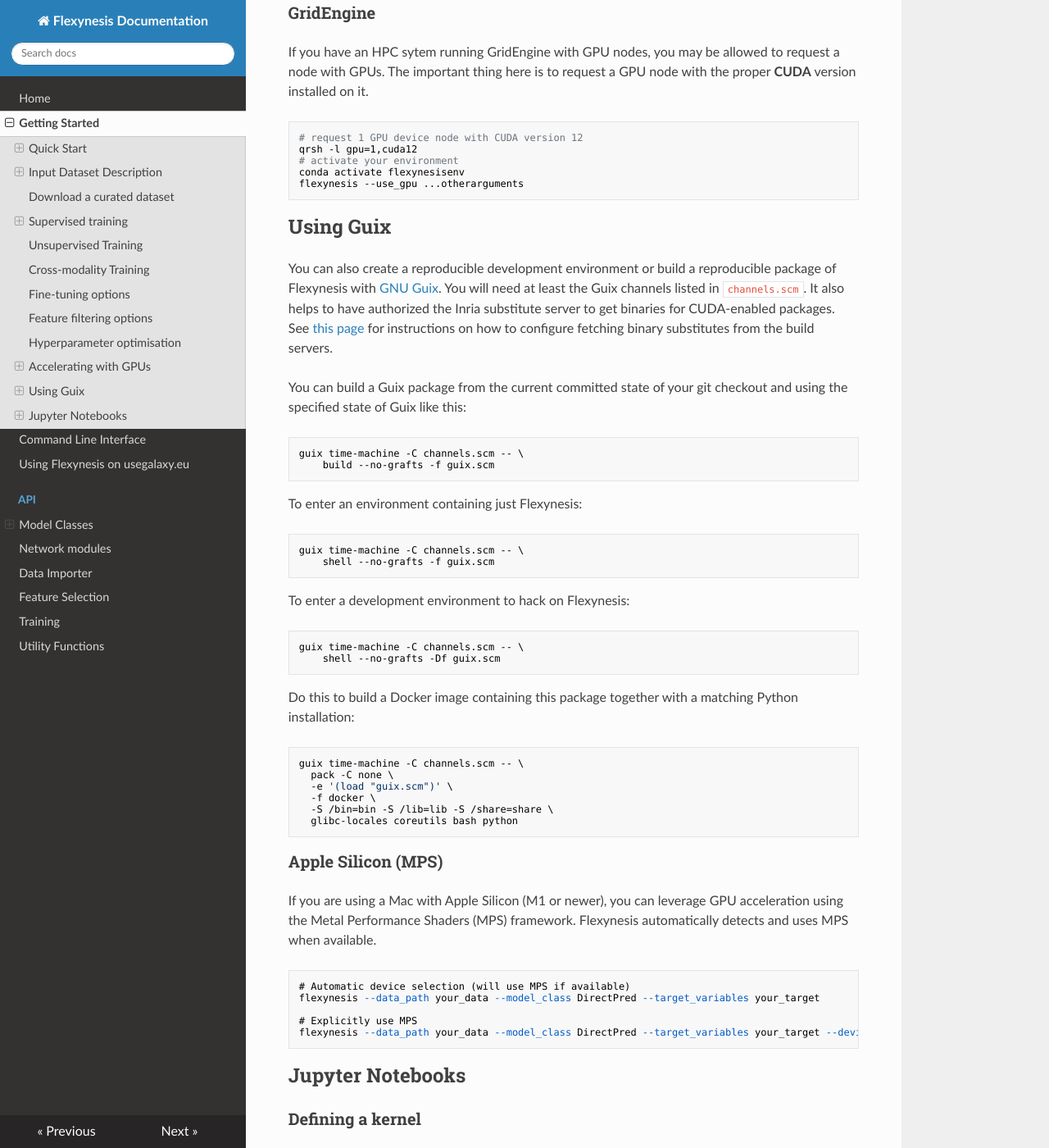
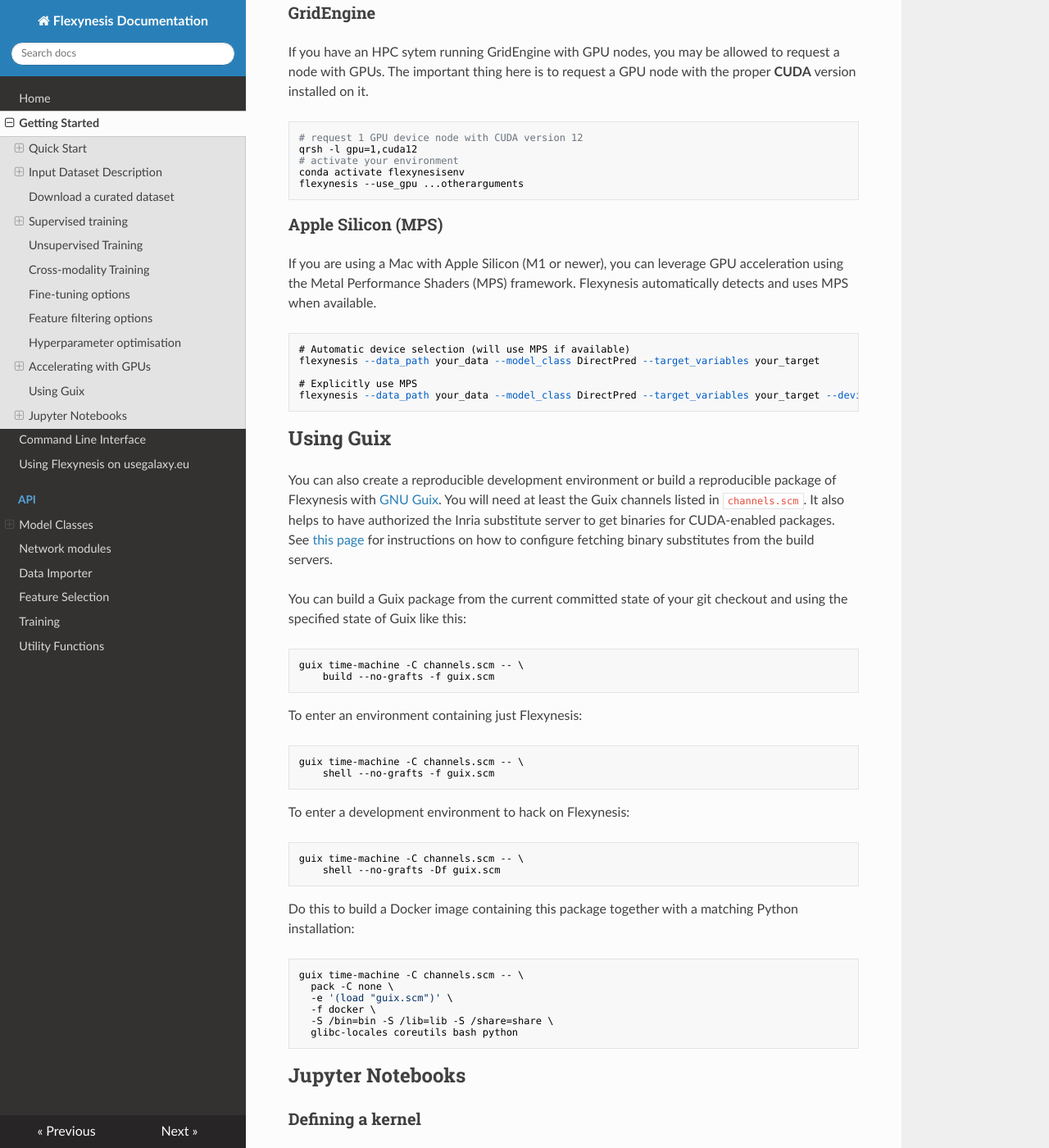
Before and after one commit to BIMSBbioinfo/flexynesis, an MkDocs documentation site: the page built from docs/getting_started.md, in a window 1280 px wide and 1400 px high, scrolled down 7749 px. Shown: the whole window at 82% size. Built offline with MkDocs 1.6.1, drawn with Linux system fonts in a browser that asks for light colours; nearby versions of some CDN libraries; part of the change alters nothing that is shown.

````diff
--- a/docs/getting_started.md
+++ b/docs/getting_started.md
@@ -346,6 +346,18 @@ conda activate flexynesisenv
 flexynesis --use_gpu ...otherarguments
 ```
 
+### Apple Silicon (MPS)
+
+If you are using a Mac with Apple Silicon (M1 or newer), you can leverage GPU acceleration using the Metal Performance Shaders (MPS) framework. Flexynesis automatically detects and uses MPS when available.
+
+```
+# Automatic device selection (will use MPS if available)
+flexynesis --data_path your_data --model_class DirectPred --target_variables your_target
+
+# Explicitly use MPS
+flexynesis --data_path your_data --model_class DirectPred --target_variables your_target --device mps
+```
+
 ## Using Guix
 
 You can also create a reproducible development environment or build a reproducible package of Flexynesis with [GNU Guix](https://guix.gnu.org).  You will need at least the Guix channels listed in `channels.scm`.  It also helps to have authorized the Inria substitute server to get binaries for CUDA-enabled packages.  See [this page](https://hpc.guix.info/channels/non-free/) for instructions on how to configure fetching binary substitutes from the build servers.
@@ -382,18 +394,6 @@ guix time-machine -C channels.scm -- \
   glibc-locales coreutils bash python
 ```
 
-### Apple Silicon (MPS)
-
-If you are using a Mac with Apple Silicon (M1 or newer), you can leverage GPU acceleration using the Metal Performance Shaders (MPS) framework. Flexynesis automatically detects and uses MPS when available.
-
-```
-# Automatic device selection (will use MPS if available)
-flexynesis --data_path your_data --model_class DirectPred --target_variables your_target
-
-# Explicitly use MPS
-flexynesis --data_path your_data --model_class DirectPred --target_variables your_target --device mps
-```
-
 ## Jupyter Notebooks
 
 ### Defining a kernel
````
